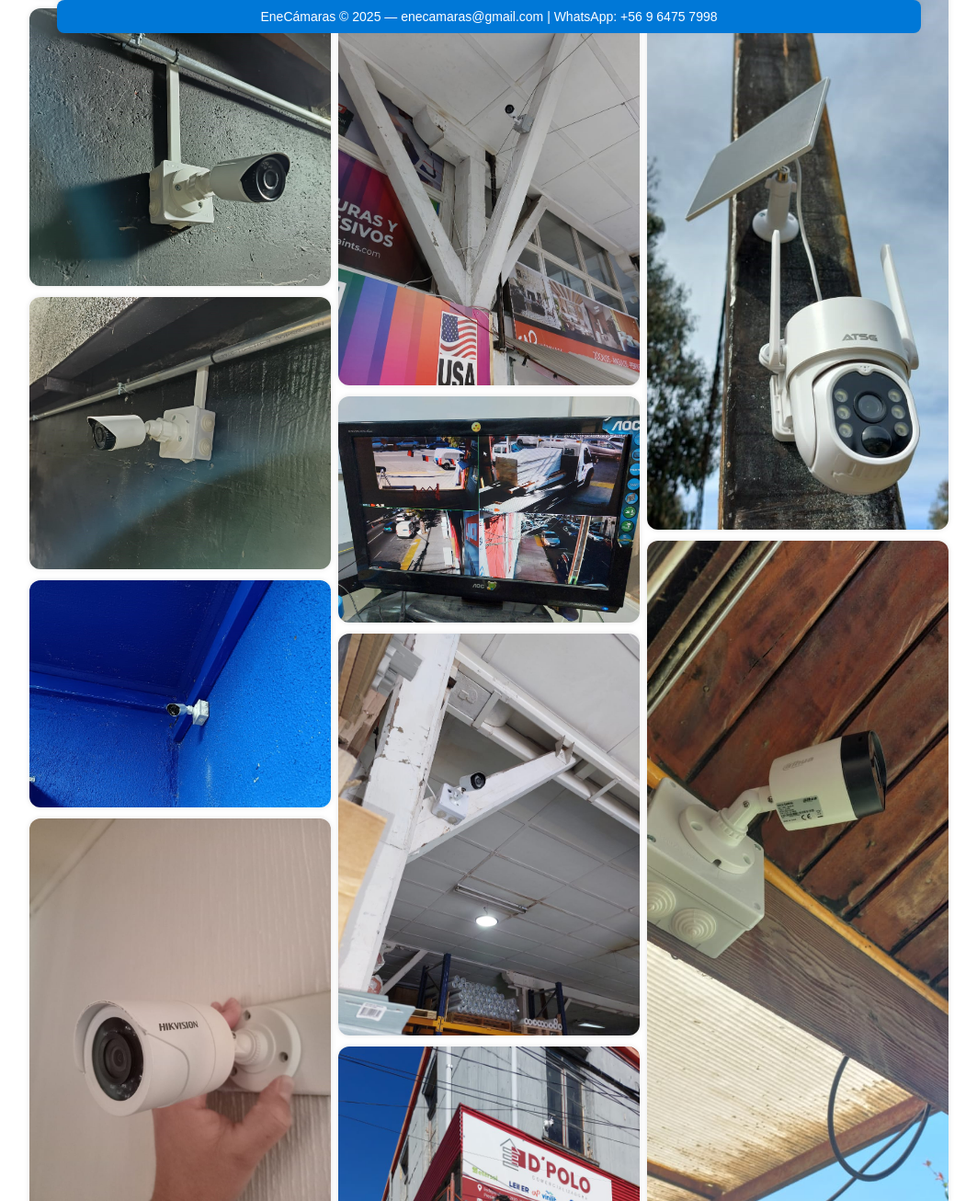
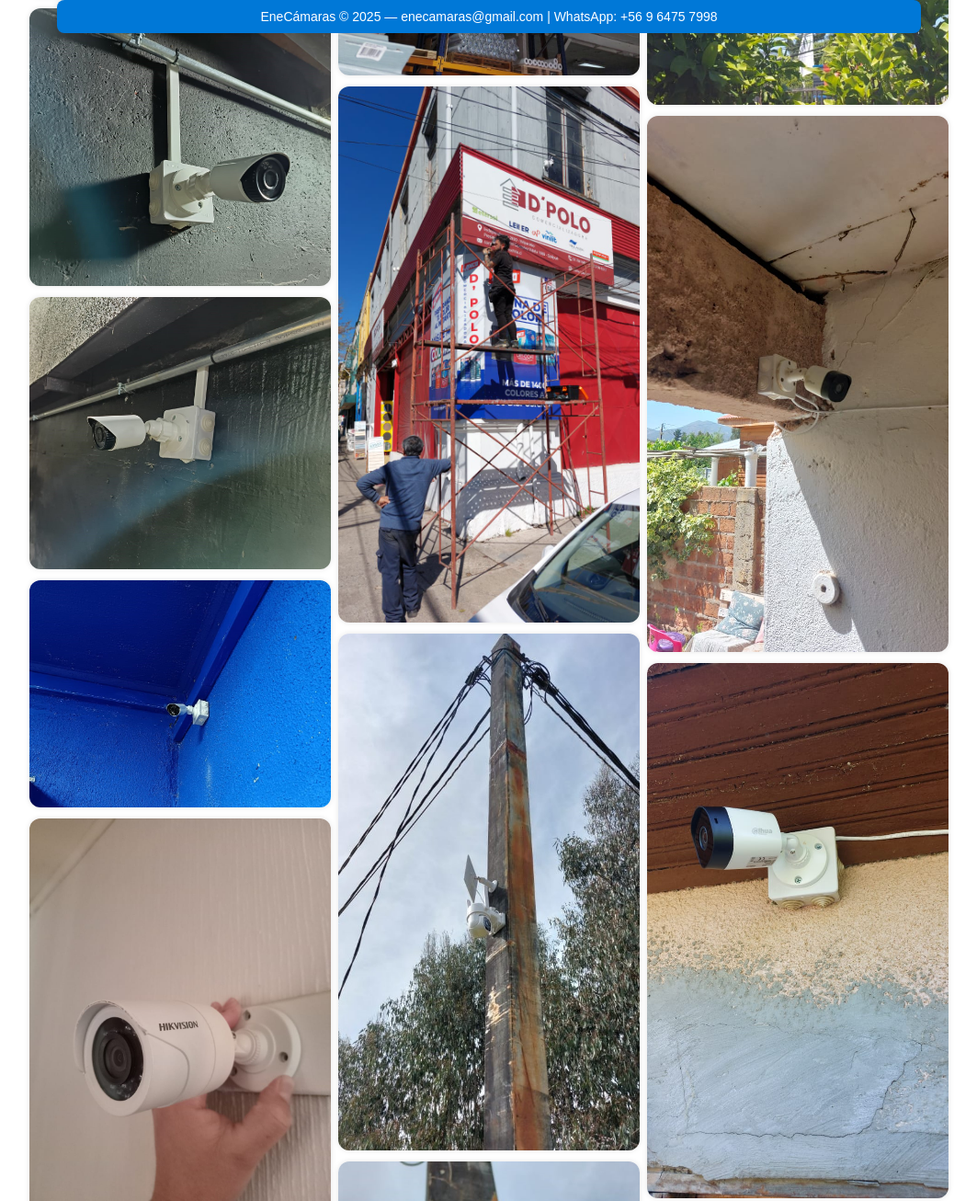
Before and after one commit to enecamaras-dev/enecamaras, a plain HTML site: page galeria.html in a window 1280 px wide. Shown: the part 764-2070 px from the top of the page at 92% size, without its empty margins (108-1171 px from the left). Drawn offline with Linux system fonts and the light colour scheme.

Commit message:
Add files via upload

```diff
--- a/galeria.html
+++ b/galeria.html
@@ -111,6 +111,9 @@
     <a href="foto14.jpg" target="_blank"><img src="foto14.jpg" alt="Foto 14"></a>
     <a href="foto15.jpg" target="_blank"><img src="foto15.jpg" alt="Foto 15"></a>
     <a href="foto16.jpg" target="_blank"><img src="foto16.jpg" alt="Foto 16"></a>
+    <a href="foto17.jpg" target="_blank"><img src="foto17.jpg" alt="Foto 17"></a>
+    <a href="foto18.jpg" target="_blank"><img src="foto18.jpg" alt="Foto 18"></a>
+    <a href="foto19.jpg" target="_blank"><img src="foto19.jpg" alt="Foto 19"></a>
   </div>
 
   <!-- Botón volver -->
```
Also changed, not shown: foto17.jpg (added), foto18.jpg (added), foto19.jpg (added).
